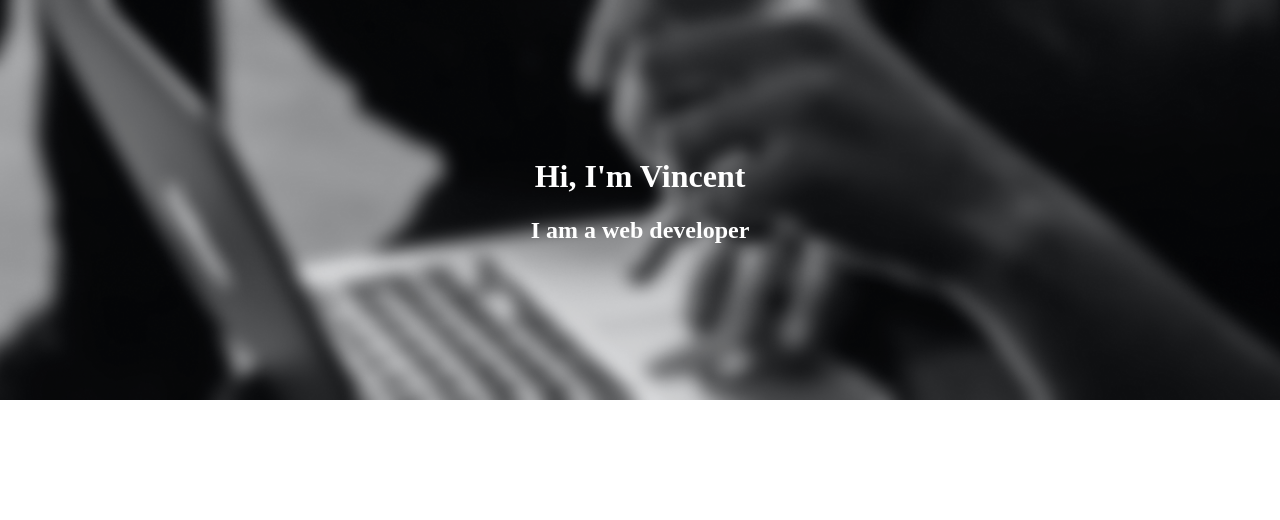
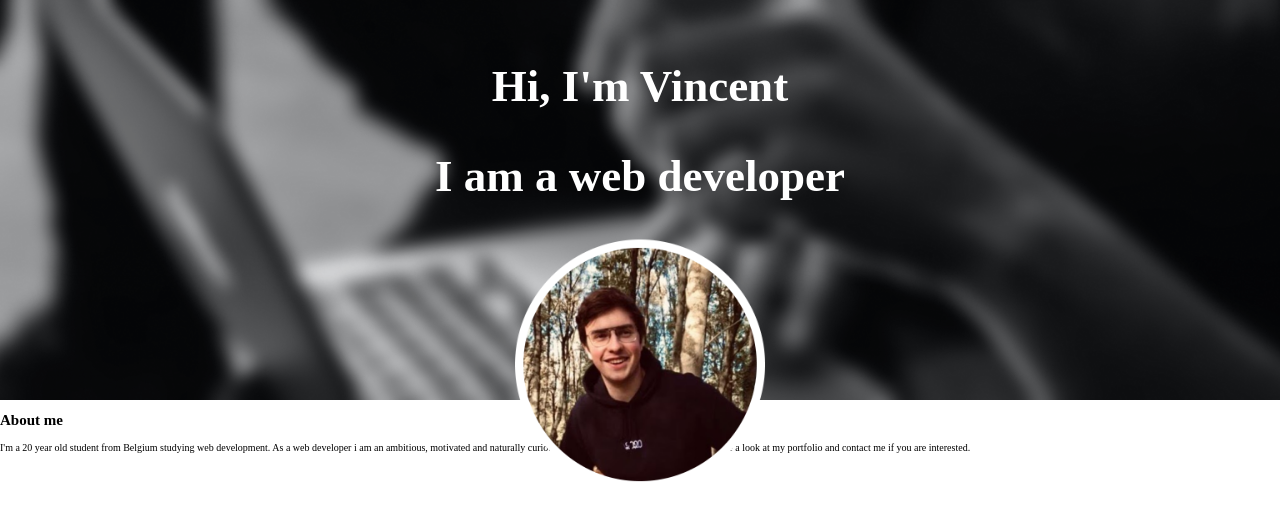
Before and after one commit to Bladgroen/Bladgroen.github.io, a plain HTML site: page index.html in a window 1280 px wide. Drawn offline with Linux system fonts and the light colour scheme.

Commit message:
finished banner

```diff
--- a/css/style.css
+++ b/css/style.css
@@ -1,9 +1,17 @@
-body{
+html {
+    font-size: 0.625em;
+}
+
+body {
     padding: 0;
     margin: 0;
 }
 
-header{
+.hidden{
+    display: none;
+}
+
+header {
     background-image: url("../assets/banner.png");
     width: 100%;
     height: 50vh;
@@ -12,13 +20,20 @@ header{
     background-size: cover;
     position: relative;
     background-color: #cccccc;
+    text-align: center;
 }
 
-.banner_text{
+.banner_text {
     text-align: center;
     position: absolute;
-    top: 50%;
+    top: 65%;
     left: 50%;
     transform: translate(-50%, -50%);
     color: white;
+    font-size: 3rem;
 }
+
+img {
+    width: 25rem;
+    height: 25rem;
+}
--- a/index.html
+++ b/index.html
@@ -6,11 +6,25 @@
     <link rel="stylesheet" type="text/css" href="css/style.css">
 </head>
 <body>
+<section>
     <header>
+        <h2 class="hidden">Banner</h2>
         <div class="banner_text">
             <h1>Hi, I'm Vincent</h1>
             <h2>I am a web developer</h2>
+            <img id="test" src="assets/pf.png" alt="profile picture">
         </div>
+
     </header>
+</section>
+
+<main>
+    <section>
+        <h2 class="hidden">About</h2>
+        <h2>About me</h2>
+        <p>I'm a 20 year old student from Belgium studying web development. As a web developer i am an ambitious, motivated and naturally curious person who loves to work. Feel free to take a look at my portfolio and contact me if you are interested.</p>
+    </section>
+</main>
+
 </body>
 </html>
```
Also changed, not shown: assets/pf.png (added).
